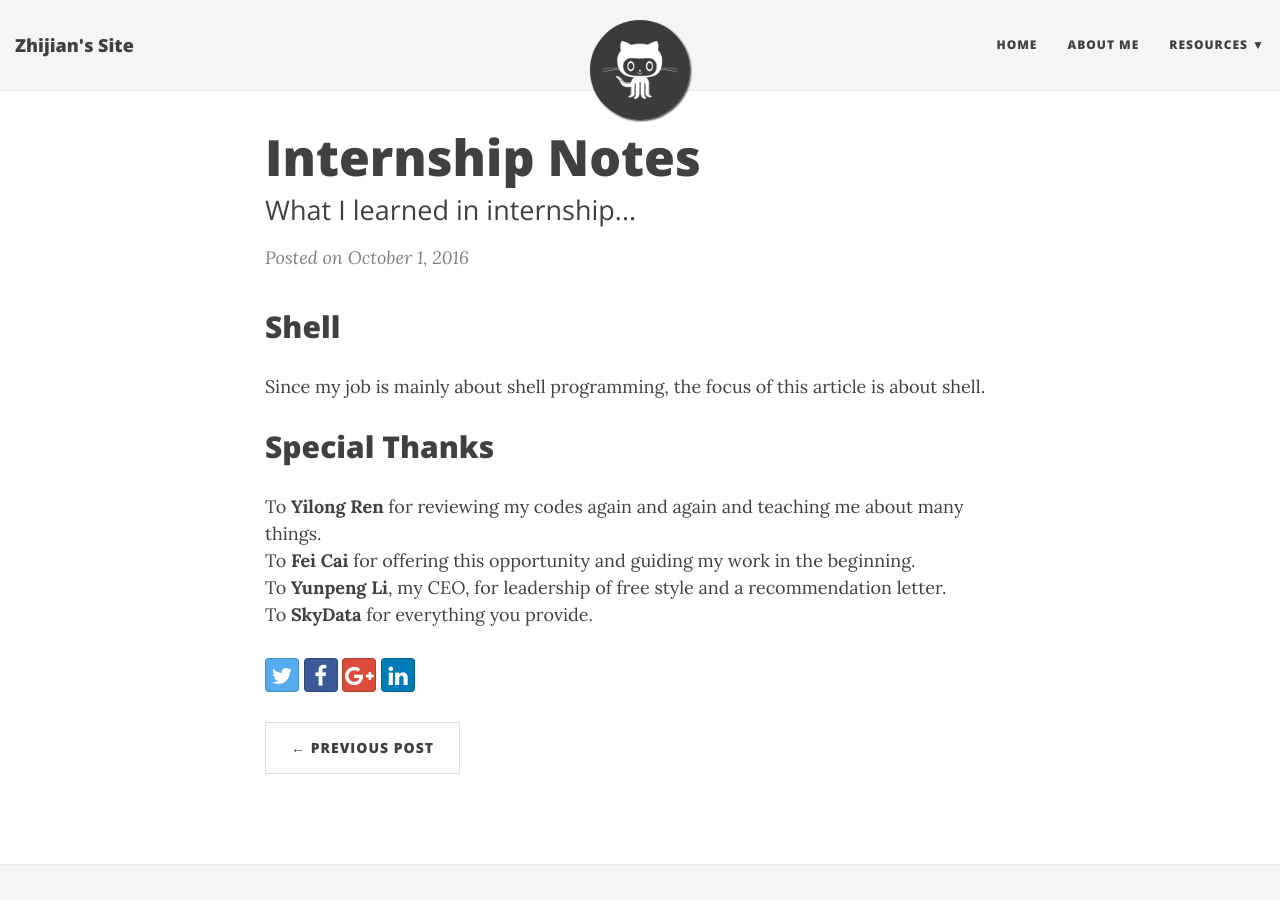
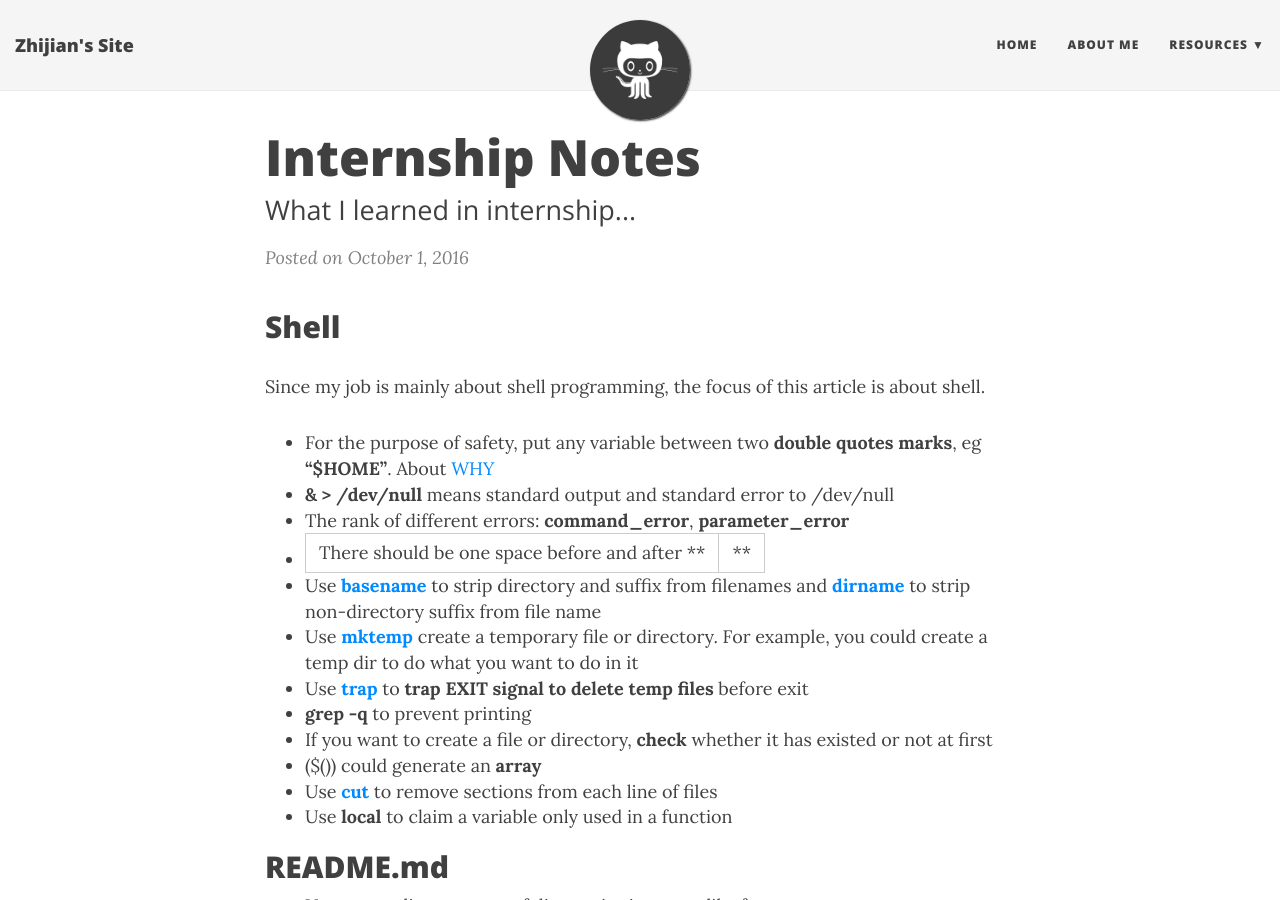
Before and after one commit to softwarelight/ZhijianJiang, a Jekyll site: the page built from _posts/2016-10-01-Internship-Notes.md, in a window 1280 px wide and 900 px high. Built offline with Jekyll 4.4.1, drawn with Linux system fonts in a browser that asks for light colours; nearby versions of some CDN libraries; comment, search, counter and statistics services are not loaded; some of the changed text lies outside the part shown.

Commit message:
Update 2016-10-01-Internship-Notes.md

```diff
--- a/_posts/2016-10-01-Internship-Notes.md
+++ b/_posts/2016-10-01-Internship-Notes.md
@@ -5,6 +5,21 @@ subtitle: What I learned in internship...
 ---
 ## Shell
 Since my job is mainly about shell programming, the focus of this article is about shell.
+* For the purpose of safety, put any variable between two **double quotes marks**, eg **"$HOME"**. About [WHY](http://unix.stackexchange.com/questions/68694/when-is-double-quoting-necessary)
+* **& > /dev/null** means standard output and standard error to /dev/null
+* The rank of different errors: **command_error**, **parameter_error**
+* There should be one space before and after **|**
+* Use [**basename**](https://linux.die.net/man/1/basename) to strip directory and suffix from filenames and [**dirname**](https://linux.die.net/man/1/dirname) to strip non-directory suffix from file name
+* Use [**mktemp**](https://linux.die.net/man/1/mktemp) create a temporary file or directory. For example, you could create a temp dir to do what you want to do in it
+* Use [**trap**](https://linux.die.net/Bash-Beginners-Guide/sect_12_02.html) to **trap EXIT signal to delete temp files** before exit
+* **grep -q** to prevent printing
+* If you want to create a file or directory, **check** whether it has existed or not at first
+* ($()) could generate an **array**
+* Use [**cut**](https://linux.die.net/man/1/cut) to  remove sections from each line of files
+* Use **local** to claim a variable only used in a function
+
+## README.md
+* Use [**tree**](https://linux.die.net/man/1/tree) to list contents of directories in a tree-like format
 
 ## Special Thanks
 To **Yilong Ren** for reviewing my codes again and again and teaching me about many things.
```
